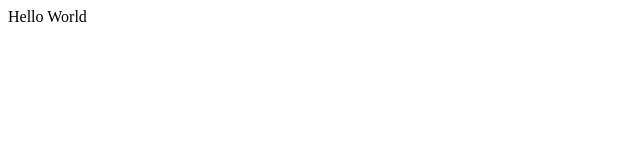
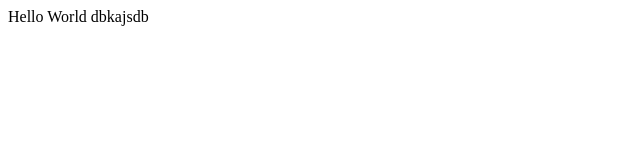
Before and after one commit to itsprk/git-demo, a plain HTML site: page web/index.html in a window 1280 px wide. Shown: the full height of the page, 0-640 px from the left. Drawn offline with Linux system fonts and the light colour scheme.

Commit message:
updating

```diff
--- a/web/index.html
+++ b/web/index.html
@@ -5,6 +5,6 @@
     <title>title</title>
   </head>
   <body>
-  Hello World
+  Hello World dbkajsdb
   </body>
 </html>
```
